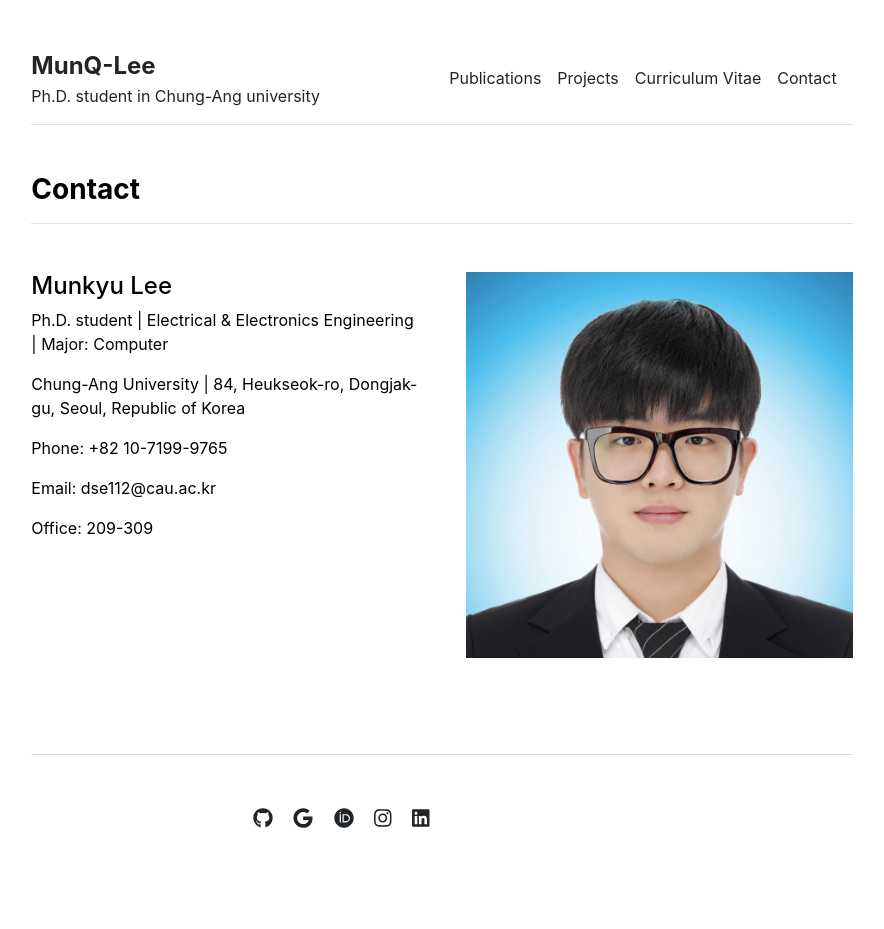
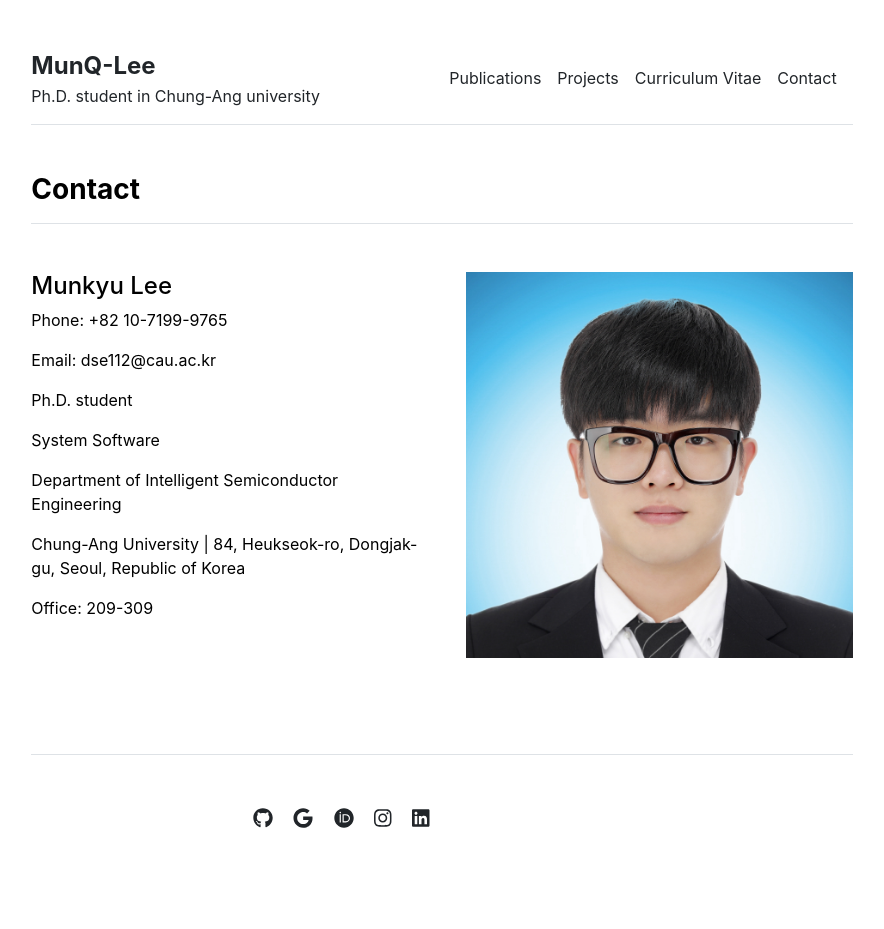
Before and after one commit to hoonySS/hoonySS.github.io, a Jekyll site: the page built from contact.md, in a window 1280 px wide. Shown: the whole page, without its empty margins (198-1082 px from the left). Built offline with Jekyll 4.4.1, drawn with Linux system fonts in a browser that asks for light colours.

Commit message:
20240102

```diff
--- a/_data/settings.yml
+++ b/_data/settings.yml
@@ -13,4 +13,4 @@
 - {icon: 'linkedin', link: 'https://www.linkedin.com/in/munq-lee'}
 
 contacts:
-- {name: 'Munkyu Lee', title: 'Ph.D. student', department: 'Electrical & Electronics Engineering | Major: Computer', institution: 'Chung-Ang University', institution_address: '84, Heukseok-ro, Dongjak-gu, Seoul, Republic of Korea', phone: '+82 10-7199-9765', email: 'dse112@cau.ac.kr', office: '209-309', image: 'assets/img/contact.jpg'}
+- {name: 'Munkyu Lee', title: 'Ph.D. student', department: 'Department of Intelligent Semiconductor Engineering', major: 'System Software', institution: 'Chung-Ang University', institution_address: '84, Heukseok-ro, Dongjak-gu, Seoul, Republic of Korea', phone: '+82 10-7199-9765', email: 'dse112@cau.ac.kr', office: '209-309', image: 'assets/img/contact.jpg'}
--- a/_includes/contact.html
+++ b/_includes/contact.html
@@ -5,10 +5,12 @@
     <div class="row g-5 mb-5">
       <div class="col-md-6">
         <h4>{{ contact.name }}</h4>
-        <p>{{ contact.title }} | {{ contact.department }}</p>
-        <p>{{ contact.institution }} | {{ contact.institution_address }}</p>
         <p>Phone: {{ contact.phone }}</p>
         <p>Email: {{ contact.email }}</p>
+        <p>{{ contact.title }}</p>
+        <p>{{ contact.major }}</p>
+        <p>{{ contact.department }}</p>
+        <p>{{ contact.institution }} | {{ contact.institution_address }}</p>
         <p>Office: {{ contact.office }}</p>
       </div>
       <div class="col-md-6">
```
Also changed, not shown: _data/projects.yml (+4 -4 lines).
